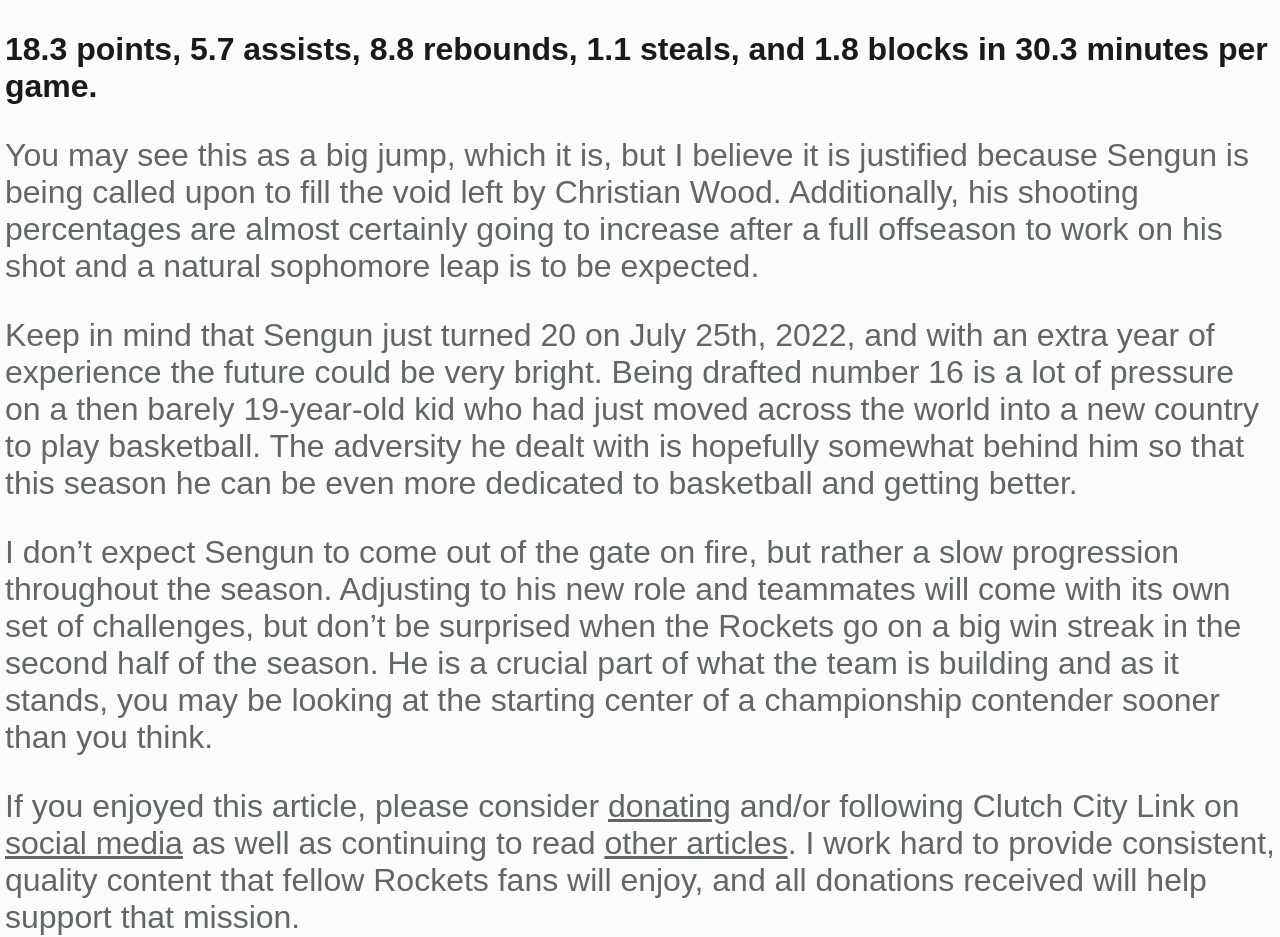
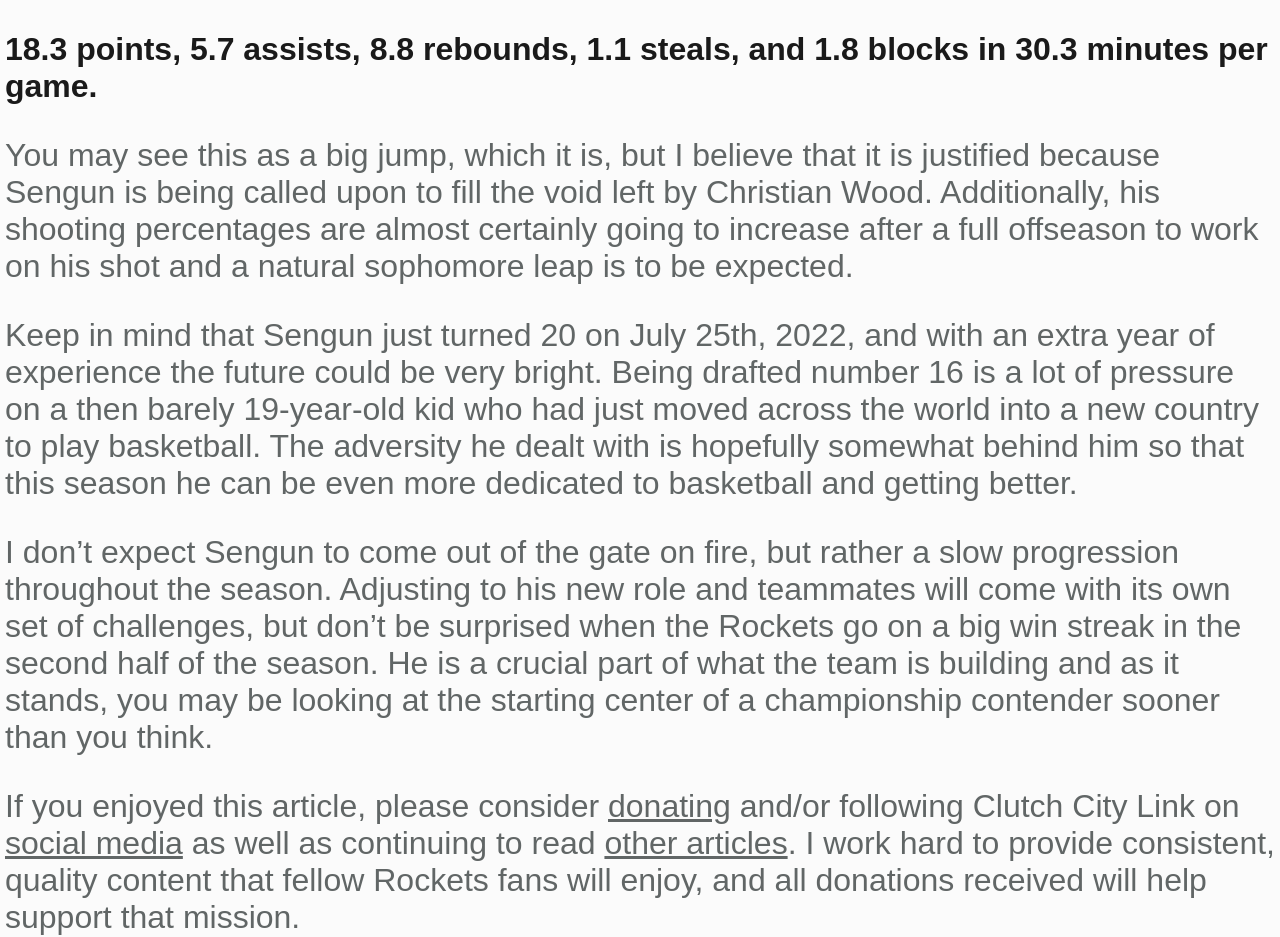
Before and after one commit to Dinolind/ClutchCityLink, a plain HTML site: page zzAlperen Sengun Expectations 2022.html in a window 1280 px wide. Shown: the part 1620-2557 px from the top of the page. Drawn offline with Linux system fonts and the light colour scheme; a script that the page names is missing; a web font is replaced by a local one.

Commit message:
Update zzAlperen Sengun Expectations 2022.html

```diff
--- a/zzAlperen Sengun Expectations 2022.html
+++ b/zzAlperen Sengun Expectations 2022.html
@@ -57,7 +57,7 @@
         <h4>9.6 points, 2.6 assists, 5.5 rebounds, 0.8 steals, and 0.9 blocks in 20.7 minutes per game</h4>
         <h2>Alperen Sengun 2022-2023 (Projected):</h2>
         <h4>18.3 points, 5.7 assists, 8.8 rebounds, 1.1 steals, and 1.8 blocks in 30.3 minutes per game.</h4>
-        <p>You may see this as a big jump, which it is, but I believe it is justified because Sengun is being called upon to fill the void left by Christian Wood. Additionally, his shooting percentages are almost certainly going to increase after a full offseason to work on his shot and a natural sophomore leap is to be expected.</p>
+        <p>You may see this as a big jump, which it is, but I believe that it is justified because Sengun is being called upon to fill the void left by Christian Wood. Additionally, his shooting percentages are almost certainly going to increase after a full offseason to work on his shot and a natural sophomore leap is to be expected.</p>
         <p>Keep in mind that Sengun just turned 20 on July 25th, 2022, and with an extra year of experience the future could be very bright. Being drafted number 16 is a lot of pressure on a then barely 19-year-old kid who had just moved across the world into a new country to play basketball. The adversity he dealt with is hopefully somewhat behind him so that this season he can be even more dedicated to basketball and getting better. </p>
         <p>I don’t expect Sengun to come out of the gate on fire, but rather a slow progression throughout the season. Adjusting to his new role and teammates will come with its own set of challenges, but don’t be surprised when the Rockets go on a big win streak in the second half of the season. He is a crucial part of what the team is building and as it stands, you may be looking at the starting center of a championship contender sooner than you think.</p>
         <p>If you enjoyed this article, please consider <a href="https://donorbox.org/help-support-clutch-city-link">donating</a> and/or following Clutch City Link on <a href="social media.html">social media</a> as well as continuing to read <a href="All Articles.html">other articles</a>. I work hard to provide consistent, quality content that fellow Rockets fans will enjoy, and all donations received will help support that mission.</p>
```
